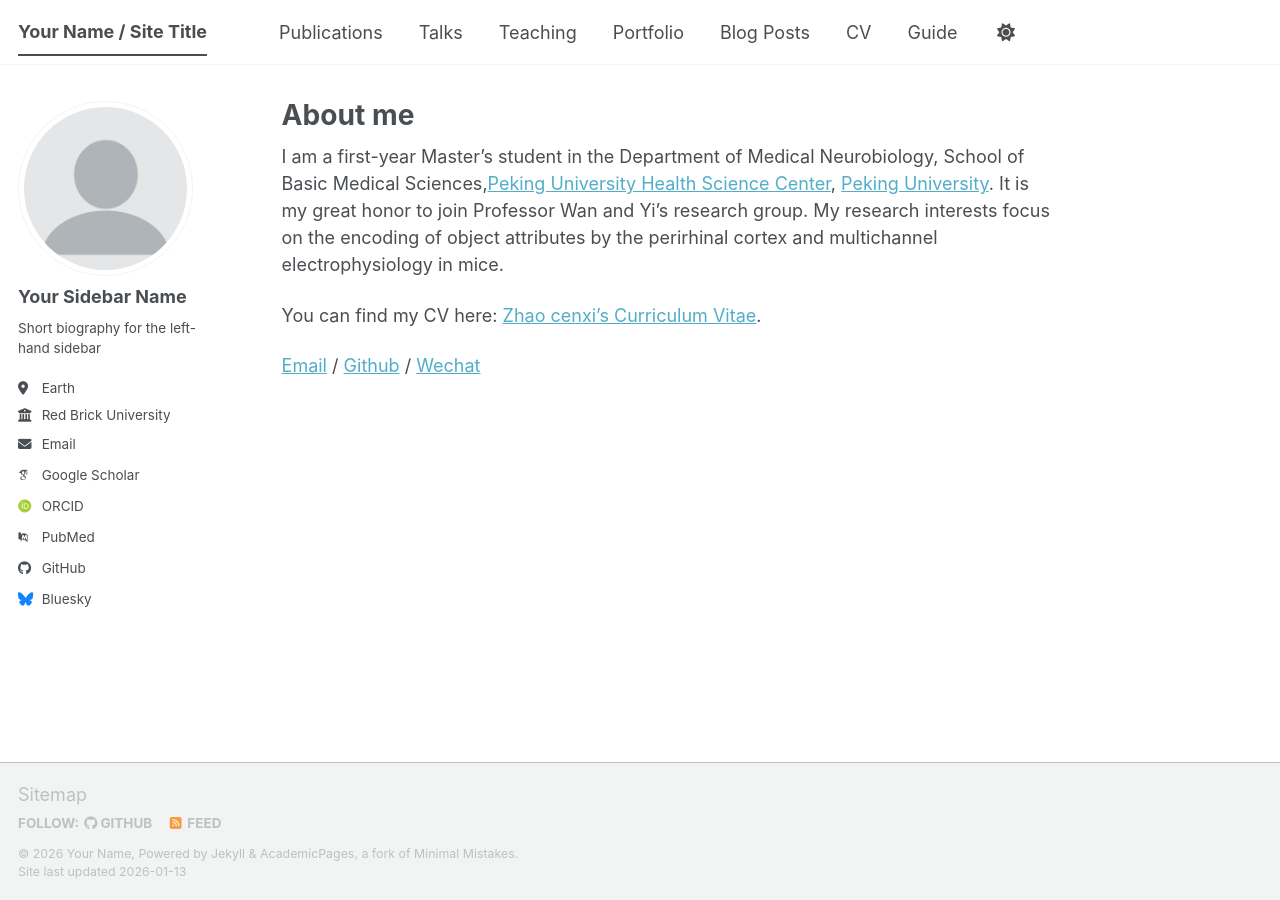
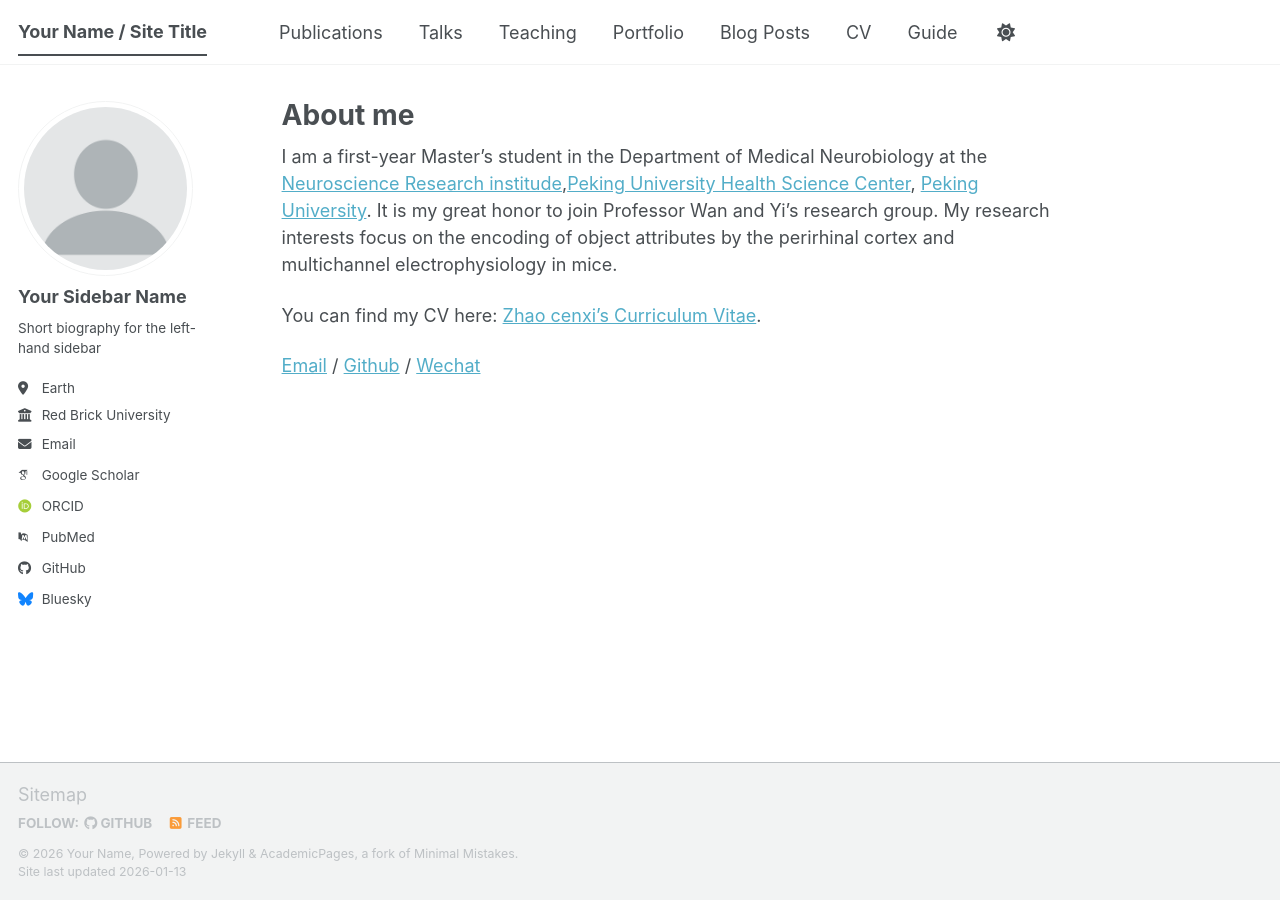
Before and after one commit to zcx277/zcx277.github.io, a Jekyll site: the page built from _pages/about.md, in a window 1280 px wide. Built offline with Jekyll 4.4.1, drawn with Linux system fonts in a browser that asks for light colours; some web fonts are replaced; a script bundle is joined from its source files by our own code; library files that are not in the unit come from our copies.

Commit message:
Update about.md

```diff
--- a/_pages/about.md
+++ b/_pages/about.md
@@ -7,7 +7,7 @@ redirect_from:
   - /about.html
 ---
 
-I am a first-year Master's student in the Department of Medical Neurobiology, School of Basic Medical Sciences,[Peking University Health Science Center](https://www.bjmu.edu.cn/), [Peking University](https://www.pku.edu.cn/). It is my great honor to join Professor Wan and Yi's research group. My research interests focus on the encoding of object attributes by the perirhinal cortex and multichannel electrophysiology in mice.
+I am a first-year Master's student in the Department of Medical Neurobiology at the [Neuroscience Research institude](https://nri.bjmu.edu.cn/),[Peking University Health Science Center](https://www.bjmu.edu.cn/), [Peking University](https://www.pku.edu.cn/). It is my great honor to join Professor Wan and Yi's research group. My research interests focus on the encoding of object attributes by the perirhinal cortex and multichannel electrophysiology in mice.
 
 You can find my CV here: [Zhao cenxi's Curriculum Vitae](../assets/Curriculum_Vitae.pdf).
 
```
